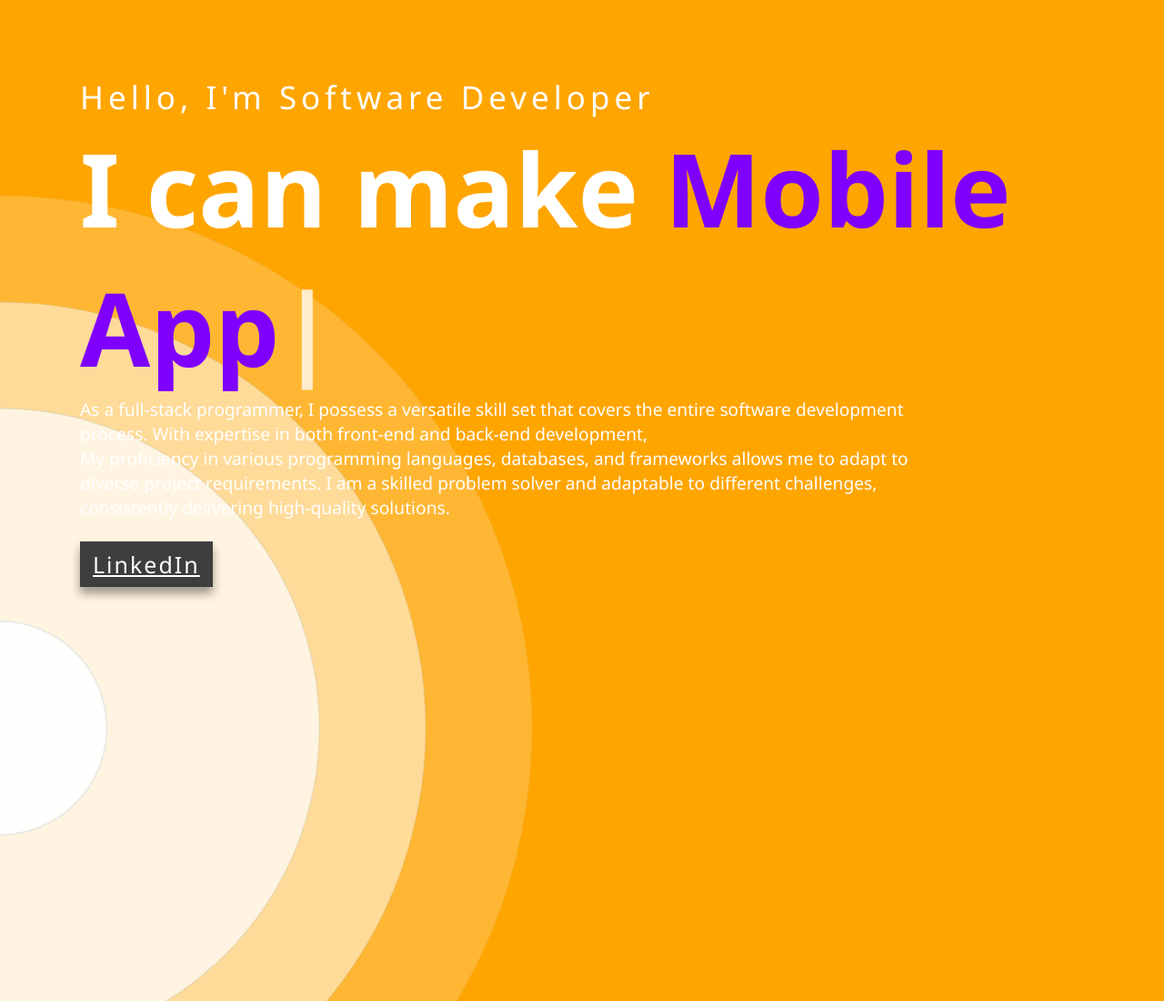
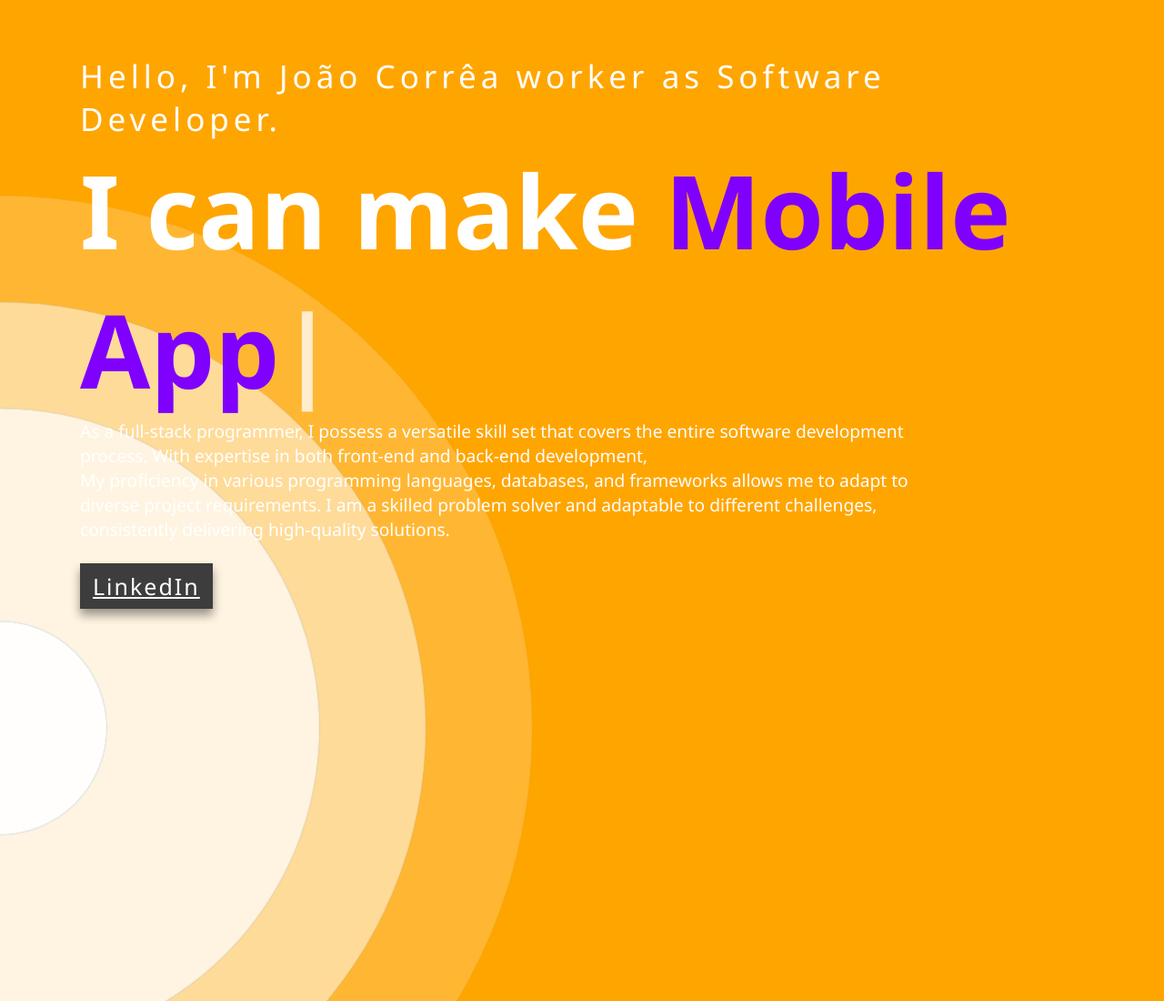
Before and after one commit to johnnyboy1988/profile, a plain HTML site: page index.html in a window 1280 px wide. Shown: the top 1100 px of the page at 91% size. Drawn offline with nearby package versions, Linux system fonts and the light colour scheme.

Commit message:
Update index.html

```diff
--- a/index.html
+++ b/index.html
@@ -268,7 +268,7 @@
             <div class="bock-move">
 
                 <div class="cols cols0">
-                    <span class="topline-text">Hello, I'm Software Developer</span>
+                    <span class="topline-text">Hello, I'm João Corrêa worker as Software Developer.</span>
                     <h1>I can make <span class="multiText"></span></h1>
 
                     <p>
```
